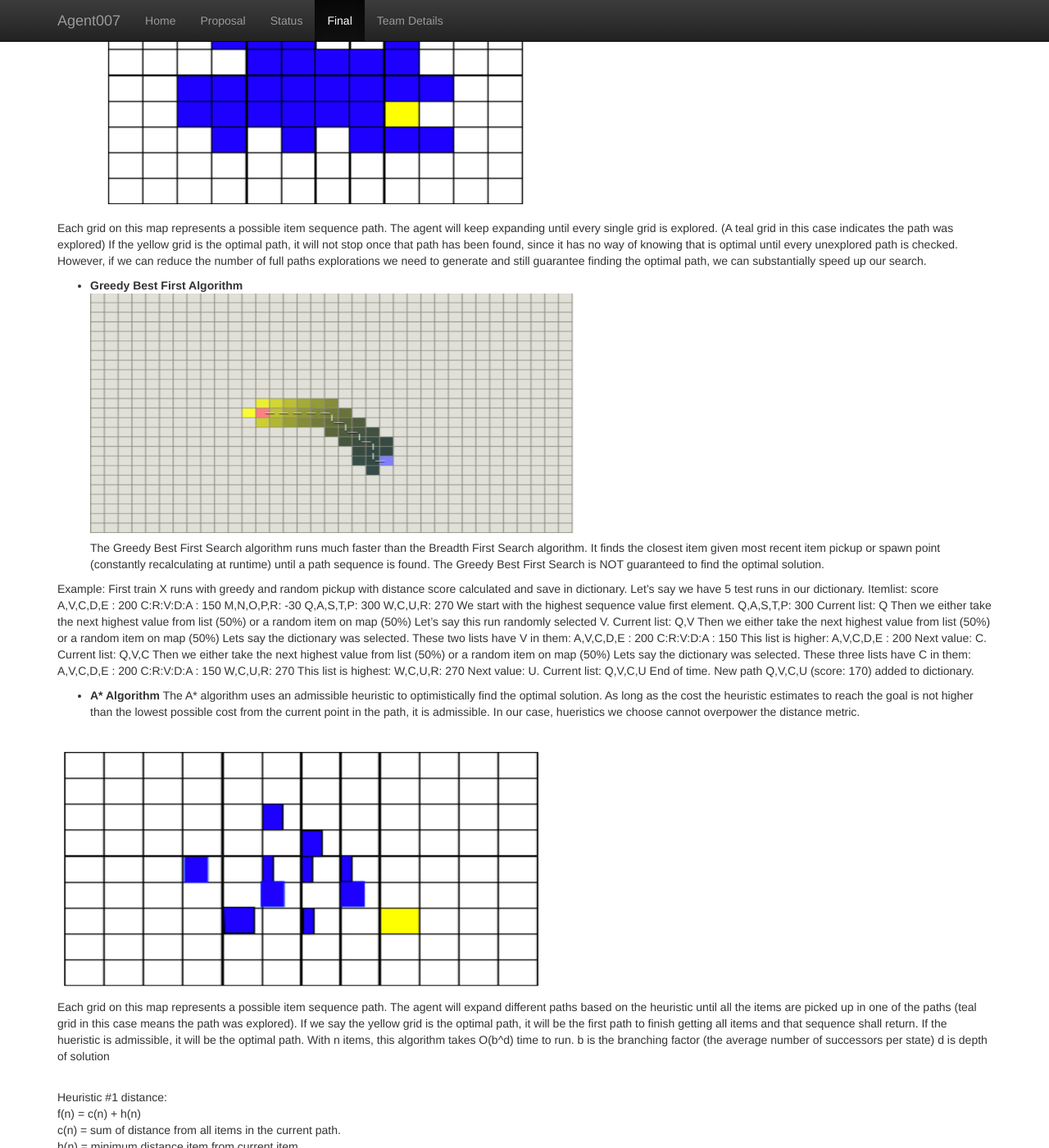
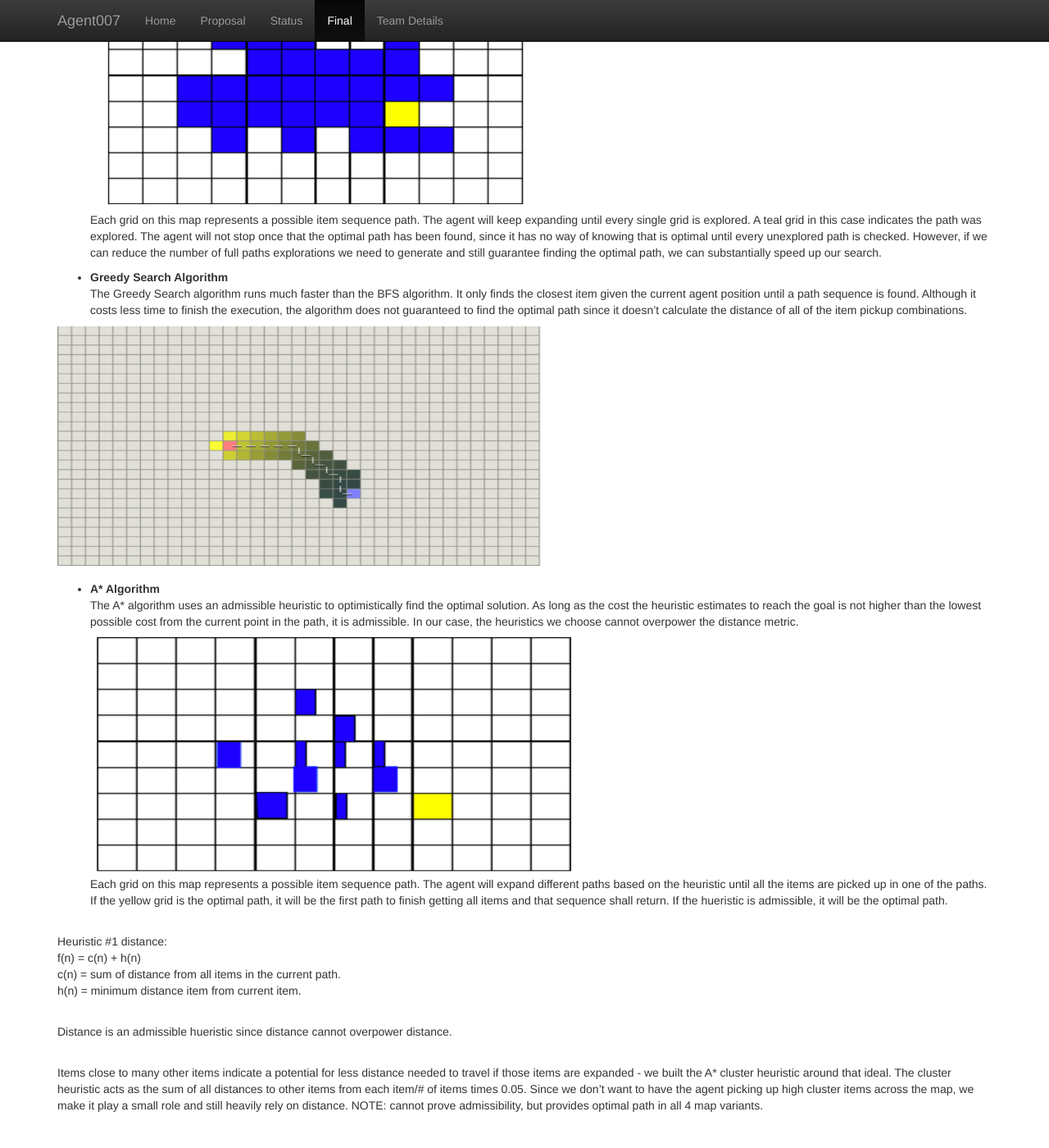
Before and after one commit to KumarHX/Agent007, a Jekyll site: the page built from docs/final.md, in a window 1280 px wide and 1400 px high, scrolled down 1003 px. Shown: the whole window at 82% size. Built offline with Jekyll 4.4.1, drawn with Linux system fonts in a browser that asks for light colours.

Commit message:
Update final.md

```diff
--- a/docs/final.md
+++ b/docs/final.md
@@ -21,46 +21,25 @@ Breadth first search will always find the most optimal solution, but it will do
 <a href="url"><img src="BFStree.png" align="center" height="300" width="600" ></a>
 <br>
 **Calculate Distance** <br>
-  Given agent position (x1, y1) and item position (x2, y2), we calculate the distance between the agent and the item using distance formula **D = sqrt((x2-x1)^2 + (y2-y1)^2)**. Then we store the total distance travelled of each combinations of item pickups and return the path which has the lowest distance score as the optimal solution.
+Given agent position (x1, y1) and item position (x2, y2), we calculate the distance between the agent and the item using distance formula **D = sqrt((x2-x1)^2 + (y2-y1)^2)**. Then we store the total distance travelled of each combinations of item pickups and return the path which has the lowest distance score as the optimal solution.
 <br>
 <a href="url"><img src="gridOne.png" align="center" height="300" width="550" ></a>
 <br>
+Each grid on this map represents a possible item sequence path. The agent will keep expanding until every single grid is explored. A teal grid in this case indicates the path was explored. The agent will not stop once that the optimal path has been found, since it has no way of knowing that is optimal until every unexplored path is checked. However, if we can reduce the number of full paths explorations we need to generate and still guarantee finding the optimal path, we can substantially speed up our search.
 
-Each grid on this map represents a possible item sequence path. The agent will keep expanding until every single grid is explored. (A teal grid in this case indicates the path was explored) If the yellow grid is the optimal path, it will not stop once that path has been found, since it has no way of knowing that is optimal until every unexplored path is checked. However, if we can reduce the number of full paths explorations we need to generate and still guarantee finding the optimal path, we can substantially speed up our search.
+- **Greedy Search Algorithm**<br>
+The Greedy Search algorithm runs much faster than the BFS algorithm. It only finds the closest item given the current agent position until a path sequence is found. Although it costs less time to finish the execution, the algorithm does not guaranteed to find the optimal path since it doesn't calculate the distance of all of the item pickup combinations.
 
-- **Greedy Best First Algorithm**<br>
 <a href="url"><img src="gridTwo.png" align="center" height="300" width="600" ></a>
 <br>
-The Greedy Best First Search algorithm runs much faster than the Breadth First Search algorithm. It finds the closest item given most recent item pickup or spawn point (constantly recalculating at runtime) until a path sequence is found. The Greedy Best First Search is NOT guaranteed to find the optimal solution.
 
-
-Example:
-First train X runs with greedy and random pickup with distance score calculated and save in dictionary.
-Let's say we have 5 test runs in our dictionary. Itemlist: score A,V,C,D,E : 200 C:R:V:D:A : 150 M,N,O,P,R: -30 Q,A,S,T,P: 300 W,C,U,R: 270
-We start with the highest sequence value first element. Q,A,S,T,P: 300
-Current list: Q
-Then we either take the next highest value from list (50%) or a random item on map (50%) Let's say this run randomly selected V.
-Current list: Q,V
-Then we either take the next highest value from list (50%) or a random item on map (50%) Lets say the dictionary was selected.
-These two lists have V in them: A,V,C,D,E : 200 C:R:V:D:A : 150
-This list is higher: A,V,C,D,E : 200
-Next value: C. Current list: Q,V,C Then we either take the next highest value from list (50%) or a random item on map (50%) Lets say the dictionary was selected.
-These three lists have C in them: A,V,C,D,E : 200 C:R:V:D:A : 150 W,C,U,R: 270
-This list is highest: W,C,U,R: 270
-Next value: U. Current list: Q,V,C,U
-End of time. New path Q,V,C,U (score: 170) added to dictionary.
-
-- **A* Algorithm**
-The A* algorithm uses an admissible heuristic to optimistically find the optimal solution. As long as the cost the heuristic estimates to reach the goal is not higher than the lowest possible cost from the current point in the path, it is admissible.
-In our case, hueristics we choose cannot overpower the distance metric.
-
+- **A* Algorithm** <br>
+The A* algorithm uses an admissible heuristic to optimistically find the optimal solution. As long as the cost the heuristic estimates to reach the goal is not higher than the lowest possible cost from the current point in the path, it is admissible. In our case, the heuristics we choose cannot overpower the distance metric.
 <br>
 <a href="url"><img src="gridThree.png" align="center" height="300" width="600" ></a>
 <br>
+Each grid on this map represents a possible item sequence path. The agent will expand different paths based on the heuristic until all the items are picked up in one of the paths. If the yellow grid is the optimal path, it will be the first path to finish getting all items and that sequence shall return. If the hueristic is admissible, it will be the optimal path.
 
-Each grid on this map represents a possible item sequence path. The agent will expand different paths based on the heuristic until all the items are picked up in one of the paths (teal grid in this case means the path was explored). If we say the yellow grid is the optimal path, it will be the first path to finish getting all items and that sequence shall return. If the hueristic is admissible, it will be the optimal path. With n items, this algorithm takes O(b^d) time to run.
-b is the branching factor (the average number of successors per state)
-d is depth of solution
 
 <br>
 Heuristic #1 distance:
```
